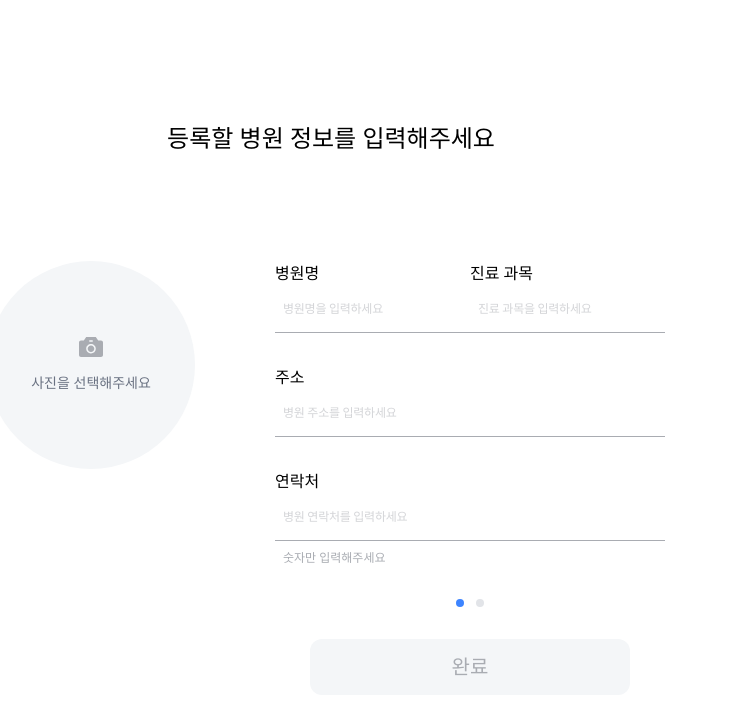
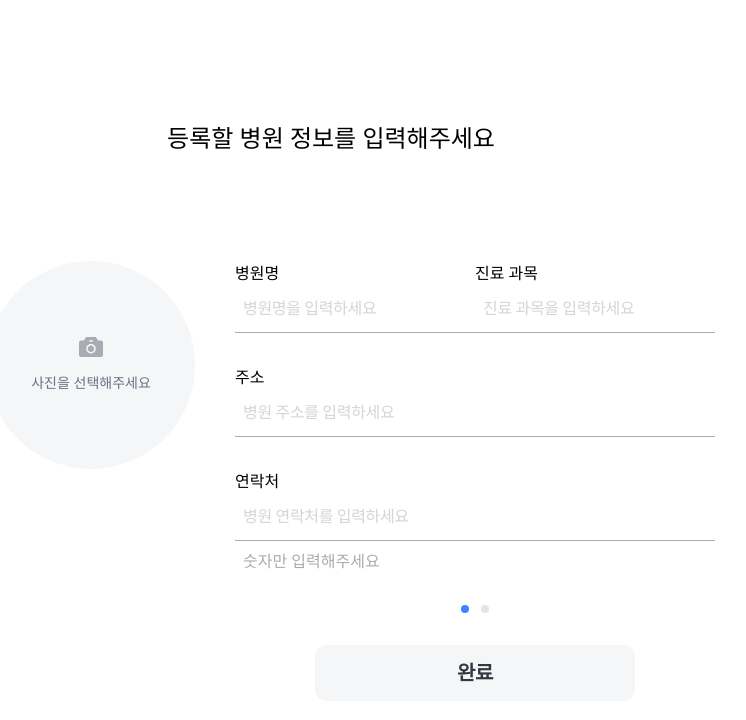
Before and after one commit to Likelion-B2A4/Frontend, a React (Vite) app: page /signuphosp in a window 1280 px wide. Shown: the top 720 px of the page, without its empty margins (309-1055 px from the left). Built offline with nearby package versions, Linux system fonts and the light colour scheme; a web font is replaced by a local one.

Commit message:
#8 [UI] 인풋 폼 및 버튼 UI 수정

```diff
--- a/src/components/Button.tsx
+++ b/src/components/Button.tsx
@@ -1,4 +1,5 @@
 import React from 'react';
+import { defaultButtonText, activateButtonText } from '../styles/typography';
 
 interface ButtonProps extends React.ButtonHTMLAttributes<HTMLButtonElement> {
   children: React.ReactNode;
@@ -15,12 +16,18 @@ const Button = ({ children, className = '', variant = 'default', ...props }: But
     colored: 'bg-[#3D84FF] text-[#FFFFFF]',
   };
 
+  const textStyles = {
+    default: defaultButtonText,
+    colored: activateButtonText,
+  };
+
   const disabledStyles =
     'disabled:bg-[#F4F6F8] disabled:text-[#A9ACB2] disabled:cursor-not-allowed';
   return (
     <button
       className={`${baseStyles} ${stylesByVariant[variant]} ${disabledStyles} ${className} `}
       {...props}
+      style={textStyles[variant]}
     >
       {children}
     </button>
--- a/src/components/FormInput.tsx
+++ b/src/components/FormInput.tsx
@@ -31,10 +31,10 @@ const FormInput = ({
   const isConfirmPassword = label === 'repw' && isConfirmed;
 
   // 상태별 색상 정의
-  const baseBorderColor = ' border-b border-[#A9ACB2] bg-transparent ';
-  const foucusBorderColor = ' focus-within:border-b border-[#0F58FF] caret-[#0F58FF]';
+  const baseBorderColor =
+    ' border-b border-[#A9ACB2] bg-transparent focus-within:border-[#0F58FF] caret-[#0F58FF]';
   const errorBorderColor = ' border-b border-[#F8645D]';
-  const filledBorderColor = ' border-b border-[#0F58FF]';
+  const filledBorderColor = ' border-b border-[#0F58FF] caret-[#0F58FF]';
 
   // 상태별 타이포 정의
   const TypoType = () => {
@@ -44,9 +44,9 @@ const FormInput = ({
   };
 
   // 최종 상태별 UI 결정
-  let currentColor = hasError ? errorBorderColor : `${baseBorderColor} ${foucusBorderColor}`;
+  let currentColor = hasError ? errorBorderColor : `${baseBorderColor}`;
   if (isSuccess) {
-    currentColor = `${filledBorderColor} ${foucusBorderColor}`;
+    currentColor = `${filledBorderColor}`;
   }
 
   // 힌트 메시지 스타일
@@ -56,21 +56,19 @@ const FormInput = ({
     ? 'text-[#0F58FF]' // 2. (hasError가 false이고) isSuccess가 true면
     : 'text-[#A9ACB2]'; // 3. 둘 다 아니면  const messageClassName = `text-[12px] pl-[8px] ${messageColor}`;
 
-  const messageClassName = `text-[12px] pl-[8px] ${messageColor}`;
-  const confirmedMessageClassName = `text-[12px] pl-[8px] text-[#0F58FF]`;
+  const messageClassName = ` pl-[8px] ${messageColor}`;
+  const confirmedMessageClassName = ` pl-[8px] text-[#0F58FF]`;
 
   // 렌더링
   return (
     <div className={containerClassName}>
-      <div
-        className={`flex text-[16px] h-[48px] pl-[8px] pr-[16px] items-center outline-none ${currentColor}`}
-      >
+      <div className={`flex h-[48px] pl-[8px] pr-[16px] items-center outline-none ${currentColor}`}>
         <input
           type={type}
           {...register}
           {...rest}
           className="flex-1 border-none outline-none bg-transparent"
-          style={isDirty ? Dirty : placeHolder && TypoType()}
+          style={isDirty ? Dirty : placeHolder}
         />
         {/* 아이콘 영역 */}
         <div className="w-[16px] h-[16px]">
--- a/src/pages/Intro.tsx
+++ b/src/pages/Intro.tsx
@@ -1,4 +1,4 @@
-import { useState } from 'react';
+import { useEffect } from 'react';
 import { useNavigate } from 'react-router-dom';
 import { useIsMobile } from '../hooks/useIsMobile';
 
@@ -6,6 +6,16 @@ const Intro = () => {
   const isMobile = useIsMobile();
   // console.log('isMobile:', isMobile);
   const nav = useNavigate();
+
+  useEffect(() => {
+    const timeId = setTimeout(() => {
+      nav('/login');
+    }, 2000);
+
+    return () => {
+      clearTimeout(timeId);
+    };
+  }, [nav]);
 
   return (
     <>
@@ -40,7 +50,6 @@ const Intro = () => {
           <div>농인은 모바일을 사용해주세요</div>
         </div>
       )}
-      nav('/login');
     </>
   );
 };
--- a/src/styles/typography.ts
+++ b/src/styles/typography.ts
@@ -104,3 +104,29 @@ export const hintError = {
   lineHeight: '150%' /* 24px */,
   letterSpacing: '-0.24px',
 };
+
+// 버튼 스타일
+export const defaultButtonText = {
+  color: '#343841',
+  textalign: 'center',
+
+  /* Body/L-Bold */
+  fontFamily: 'Pretendard',
+  fontSize: '20px',
+  fontStyle: 'normal',
+  fontWeight: 600,
+  lineHeight: '150%' /* 30px */,
+  letterSpacing: '-0.4px',
+};
+export const activateButtonText = {
+  color: '##FFF',
+  textalign: 'center',
+
+  /* Body/L-Bold */
+  fontFamily: 'Pretendard',
+  fontSize: '20px',
+  fontStyle: 'normal',
+  fontWeight: 600,
+  lineHeight: '150%' /* 30px */,
+  letterSpacing: '-0.4px',
+};
```
